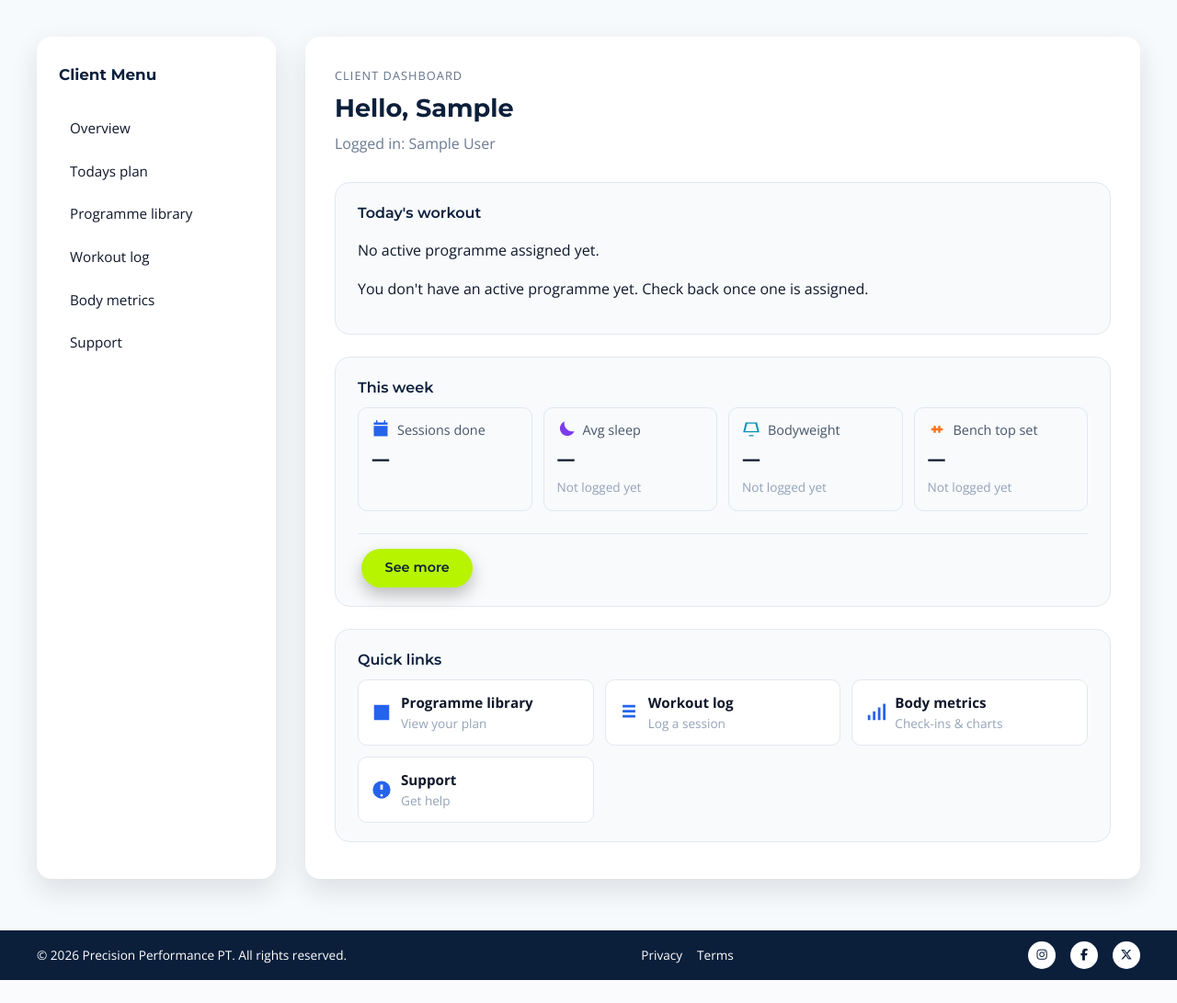
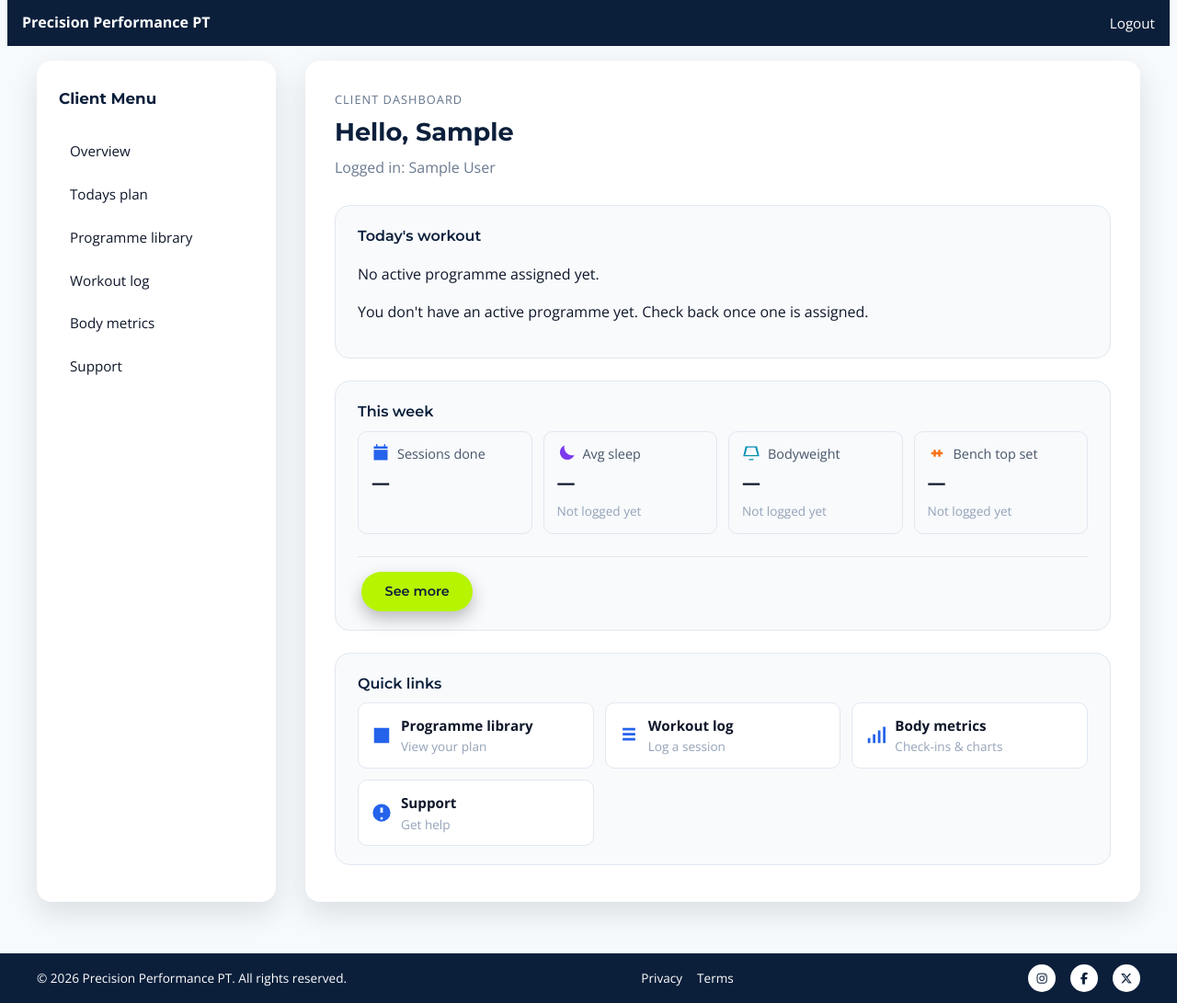
Before and after one commit to moranjohn-95/precision-performance-pt, a Django app: page /client/dashboard/ in a window 1280 px wide. Shown: the whole page at 92% size. Before the commit the page ends 1066 px from the top, so only its background shows below. Run offline with Django 5.2, Linux system fonts and the light colour scheme; the visitor is signed in with stand-in values (Sample User, id 1).

Commit message:
Fix dashbaord navbar on desktop and larger screens

```diff
--- a/assets/css/style.css
+++ b/assets/css/style.css
@@ -1000,7 +1000,48 @@ html {
 }
 
 .dashboard-mobilebar {
-    display: none;
+    display: flex; /* show portal top bar on all screen sizes */
+    align-items: center;
+    justify-content: space-between;
+    background: #0b1f3b;
+    color: #ffffff;
+    padding: 0.75rem 1rem;
+    border-radius: 0.75rem;
+    box-shadow: 0 4px 10px rgba(0, 0, 0, 0.12); /* subtler shadow */
+    margin-bottom: 1rem; /* breathing room before the grid below */
+    width: 100%; /* span layout width */
+}
+
+.dashboard-mobilebar__brand {
+    color: #ffffff;
+    text-decoration: none;
+    font-weight: 700;
+    font-size: 1rem;
+}
+
+.dashboard-mobilebar__actions {
+    display: flex;
+    align-items: center;
+    gap: 0.75rem;
+}
+
+.dashboard-mobilebar__logout {
+    color: #ffffff;
+    text-decoration: none;
+    font-size: 0.95rem;
+}
+
+.dashboard-mobilebar__toggle {
+    background: #0b1f3b;
+    color: #ffffff;
+    border: 1px solid rgba(255, 255, 255, 0.4);
+    border-radius: 0.5rem;
+    padding: 0.35rem 0.6rem;
+    min-width: 44px;
+    min-height: 44px;
+    font-size: 1.2rem;
+    cursor: pointer;
+    display: none; /* hide burger on large screens */
 }
 
 .dashboard-overlay {
@@ -2039,7 +2080,7 @@ html {
 
     /* Client dashboard: off-canvas menu (tablet and below) */
     .dashboard-layout.client-dashboard {
-        padding: 1.25rem 1rem 2rem;
+        padding: 1rem 1rem 2rem; /* slightly reduced top padding to seat the top bar */
     }
 
     .dashboard-layout.client-dashboard .dashboard-shell {
@@ -2089,6 +2130,9 @@ html {
         min-height: 44px;
         font-size: 1.2rem;
         cursor: pointer;
+        display: inline-flex; /* show burger only when sidebar is off-canvas */
+        align-items: center;
+        justify-content: center;
     }
 
     /* Off-canvas sidebar defaults closed */
@@ -2134,6 +2178,22 @@ html {
     }
 }
 
+@media (min-width: 993px) {
+    /* Desktop: align portal top bar with layout edges and remove top gap */
+    .dashboard-layout.client-dashboard {
+        padding-top: 0;
+    }
+
+    .dashboard-mobilebar {
+        margin-top: 0;
+        margin-left: -1rem;
+        margin-right: -1rem;
+        width: calc(100% + 2rem);
+        border-radius: 0;
+        box-shadow: none;
+    }
+}
+
 /* Mobile (<= 576px) */
 @media (max-width: 576px) {
     /* Navbar: tighter padding on small phones */
--- a/templates/dashboard_base.html
+++ b/templates/dashboard_base.html
@@ -10,9 +10,7 @@
 </style>
 
 <div class="dashboard-layout client-dashboard">
-    <div class="dashboard-shell">
-
-        <!-- Mobile top bar for client dashboard -->
+    <!-- Mobile/portal top bar sits above the shell -->
     <div class="dashboard-mobilebar">
         <a class="dashboard-mobilebar__brand" href="{% url 'home' %}">
             Precision Performance PT
@@ -33,6 +31,8 @@
             </button>
         </div>
     </div>
+
+    <div class="dashboard-shell">
 
         <div class="dashboard-overlay" data-dashboard-overlay hidden></div>
 
```
Lines whose indentation alone changed are shown as unchanged.
